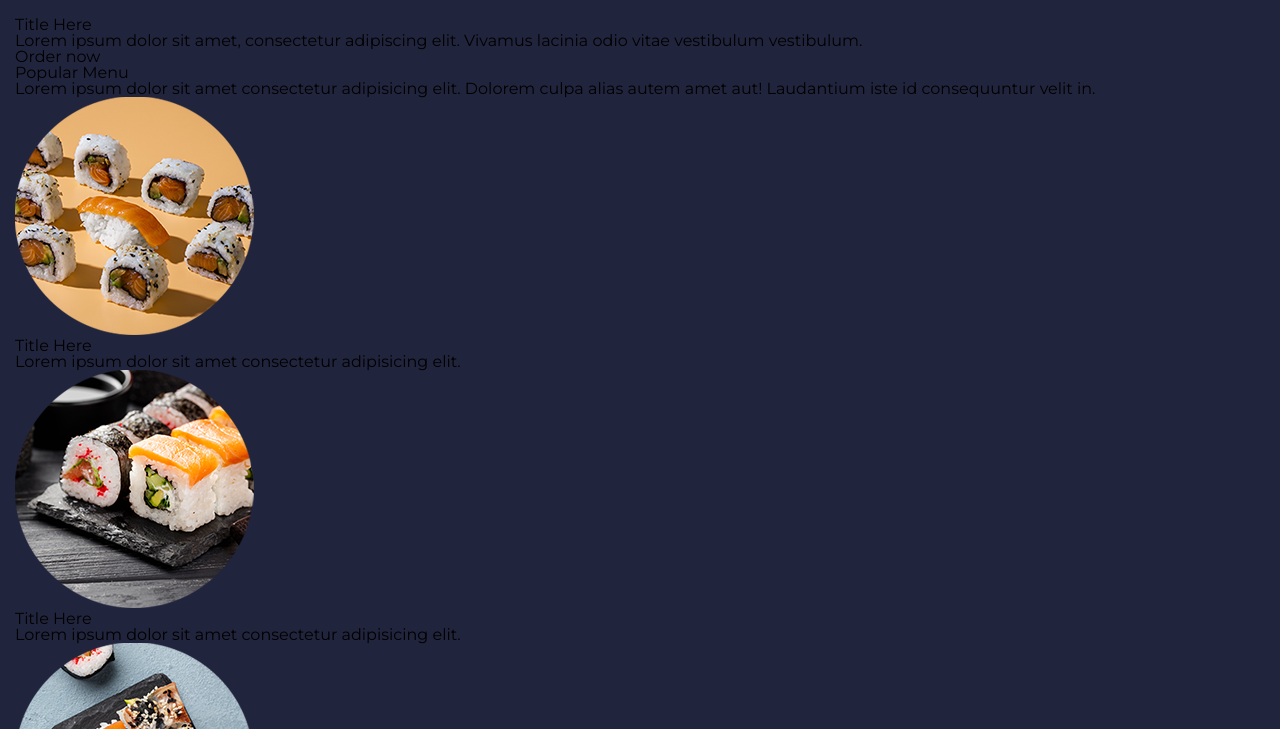
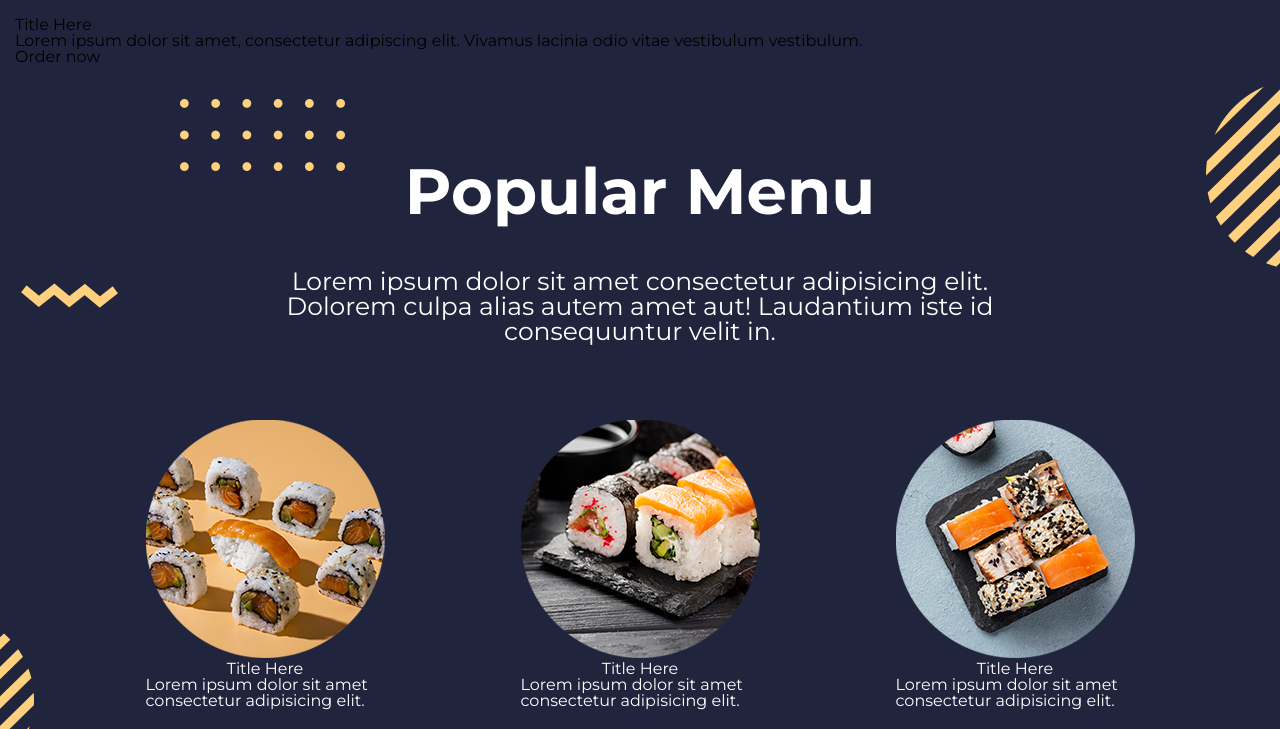
Before and after one commit to nqdat1995/sushi, a plain HTML site: page index.html in a window 1280 px wide. Shown: the part 71-800 px from the top of the page. Drawn offline with Linux system fonts and the light colour scheme.

Commit message:
add menu sass

```diff
--- a/index.html
+++ b/index.html
@@ -29,8 +29,8 @@
           </ul>
         </nav>
         <div class="header__icons">
-          <img src="./images/icon.png" alt="" class="icon__glass">
-          <div class="icon__toggle"><i class="fa-solid fa-sliders"></i> </div>
+          <img src="./images/icon.png" alt="" class="icon__glass link">
+          <div class="icon__toggle link"><i class="fa-solid fa-sliders"></i> </div>
         </div>
       </div>
     </div>
@@ -46,6 +46,7 @@
     </section>
     <section class="menu">
       <div class="container">
+        <div class="menu__main">
           <div class="menu__heading">Popular Menu</div>
           <div class="menu__desc">Lorem ipsum dolor sit amet consectetur adipisicing elit. Dolorem culpa alias autem amet
             aut! Laudantium iste id consequuntur velit in.</div>
@@ -55,15 +56,16 @@
               <div class=menu__item__title">Title Here</div>
               <div class=menu__item__desc">Lorem ipsum dolor sit amet consectetur adipisicing elit.</div>
             </div>
-          <div class="item">
+            <div class="menu__item">
               <div class=menu__item__img"><img src="./images/img4.png" alt=""></div>
               <div class=menu__item__title">Title Here</div>
               <div class=menu__item__desc">Lorem ipsum dolor sit amet consectetur adipisicing elit.</div>
             </div>
-          <div class="item">
+            <div class="menu__item">
               <div class=menu__item__img"><img src="./images/img5.png" alt=""></div>
               <div class=menu__item__title">Title Here</div>
               <div class=menu__item__desc">Lorem ipsum dolor sit amet consectetur adipisicing elit.</div>
+            </div>
           </div>
         </div>
       </div>
--- a/sass/_base.scss
+++ b/sass/_base.scss
@@ -15,4 +15,5 @@ body {
 }
 .link {
   color: white;
+  cursor: pointer;
 }
--- a/sass/_header.scss
+++ b/sass/_header.scss
@@ -21,7 +21,7 @@
     }
   }
   &__icons {
-      padding-left: 50px;
+    padding-left: 50px;
     display: flex;
     justify-content: center;
     align-items: center;
--- /dev/null
+++ b/sass/_menu.scss
@@ -0,0 +1,51 @@
+.menu {
+  background: url(../images/img2.png) no-repeat center center;
+  height: auto;
+  &__main {
+    display: flex;
+    align-items: center;
+    justify-content: center;
+    flex-direction: column;
+    margin: 0 188px;
+  }
+  &__heading {
+    font-size: 64px;
+    font-weight: bold;
+    margin-top: 94px;
+    margin-bottom: 46px;
+    color: white;
+  }
+  &__desc {
+    max-width: 720px;
+    font-size: 25px;
+    text-align: center;
+    margin-bottom: 76px;
+    color: white;
+  }
+  &__items {
+    display: grid;
+    grid-template-columns: repeat(3, 1fr);
+    gap: 0 136px;
+    margin-bottom: 128px;
+  }
+  &__item {
+    display: flex;
+    align-items: center;
+    justify-content: center;
+    flex-direction: column;
+    color: white;
+    &__img {
+      width: 240px;
+      margin-bottom: 26px;
+    }
+    &__title {
+      font-size: 28px;
+      font-weight: bold;
+    }
+    &__desc {
+      text-align: center;
+      width: 240px;
+      font-size: 17px;
+    }
+  }
+}
--- a/sass/app.scss
+++ b/sass/app.scss
@@ -4,3 +4,4 @@
 @import "variables";
 @import "base";
 @import "header";
+@import "menu";
```
Also changed, not shown: css/app.css, 1 other file. Lines whose indentation alone changed are shown as unchanged.
